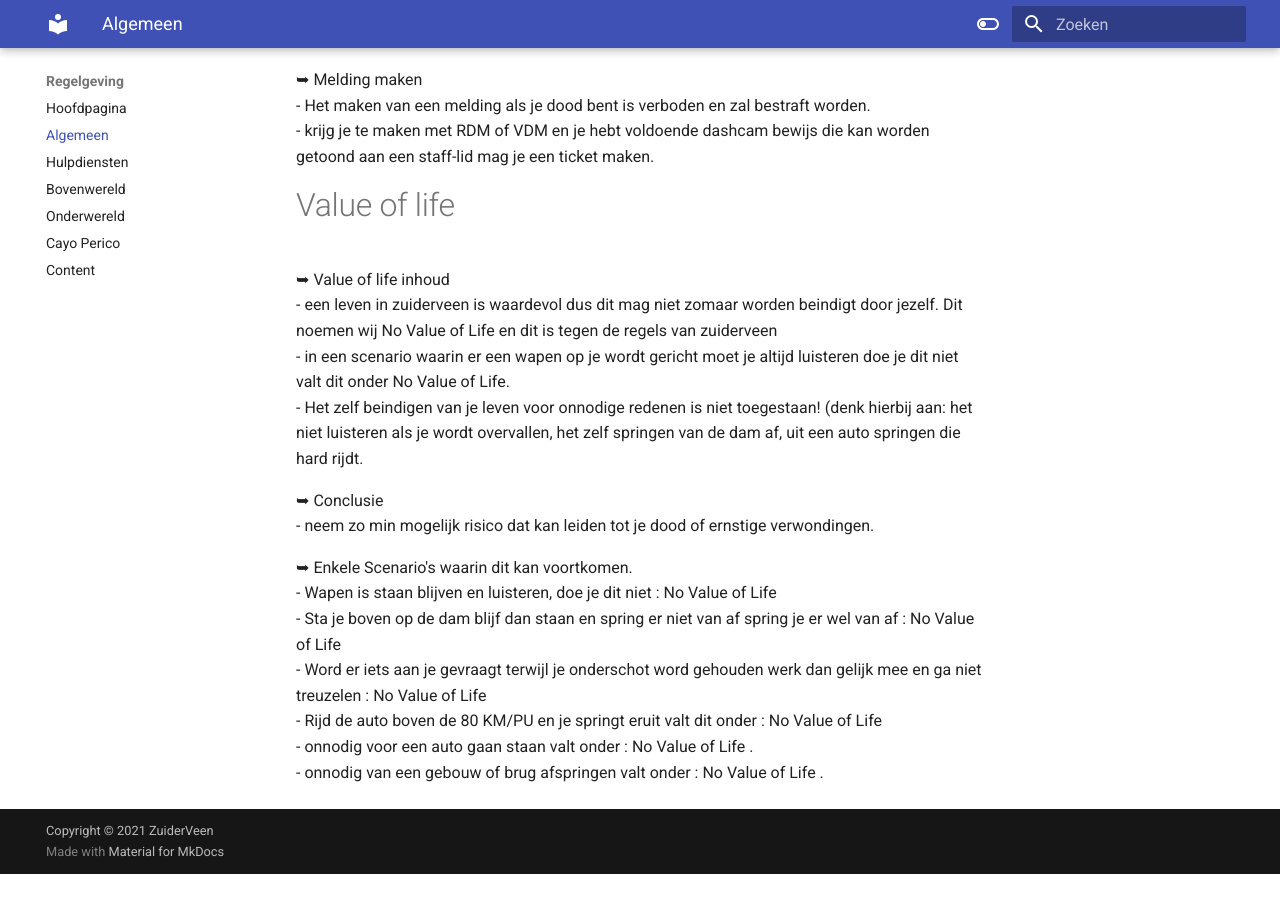
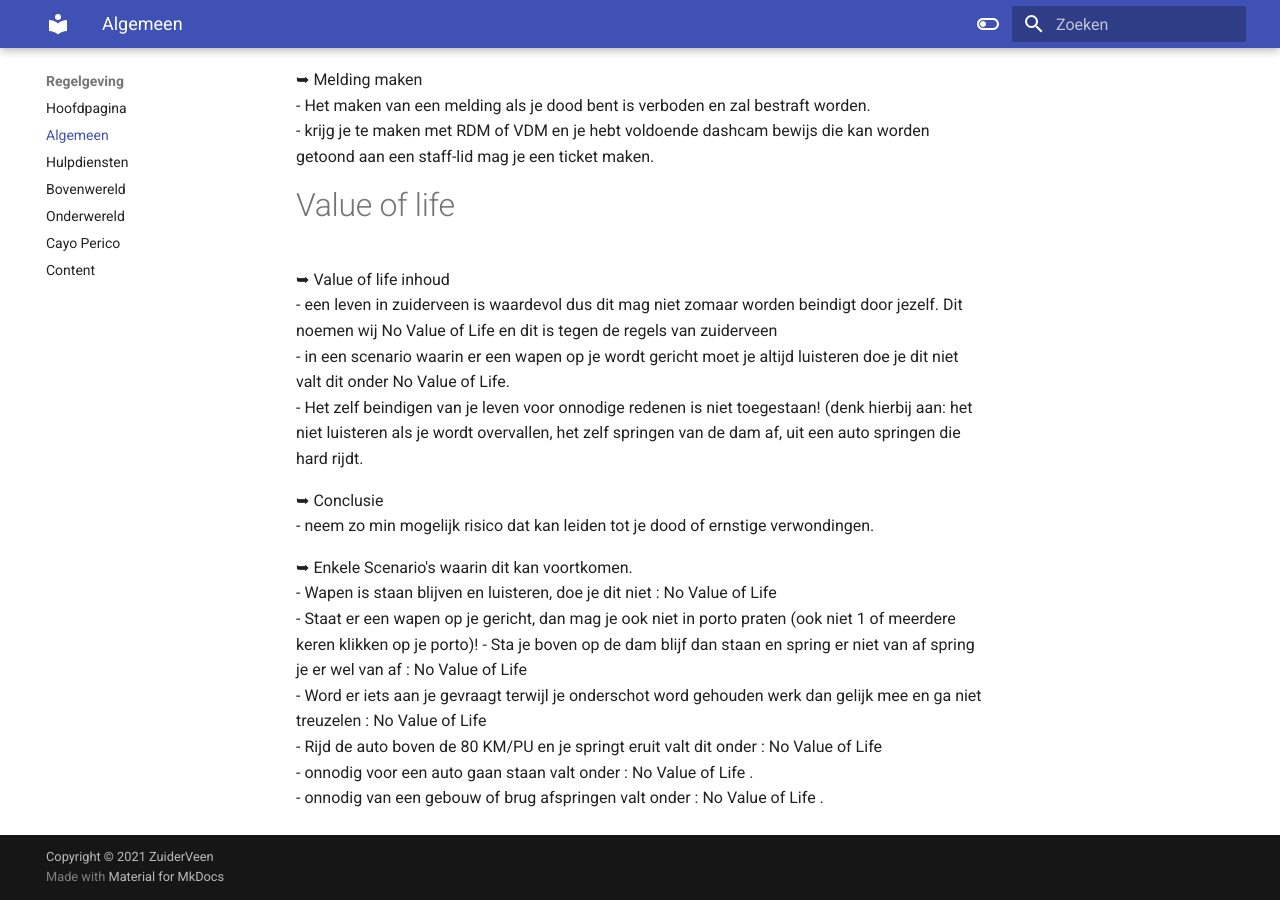
Before and after one commit to CappaWappa/Regels, an MkDocs documentation site: the page built from docs/algemeen.md, in a window 1280 px wide and 900 px high, scrolled down 519 px. Built offline with MkDocs 1.6.1 and Material for MkDocs 9.7.7, drawn with Linux system fonts in a browser that asks for light colours; comment, search, counter and statistics services are not loaded; before the commit the page ends 1393 px from its top, so only the background shows below that.

Commit message:
Update algemeen.md

```diff
--- a/docs/algemeen.md
+++ b/docs/algemeen.md
@@ -31,6 +31,7 @@
 
 ➥ Enkele Scenario's waarin dit kan voortkomen.<br>
    - Wapen is staan blijven en luisteren, doe je dit niet : No Value of Life</br>
+   - Staat er een wapen op je gericht, dan mag je ook niet in porto praten (ook niet 1 of meerdere keren klikken op je porto)!
    - Sta je boven op de dam blijf dan staan en spring er niet van af spring je er wel van af : No Value of Life</br>
    - Word er iets aan je gevraagt terwijl je onderschot word gehouden werk dan gelijk mee en ga niet treuzelen : No Value of Life</br>
    - Rijd de auto boven de 80 KM/PU en je springt eruit valt dit onder : No Value of Life </br>
```
